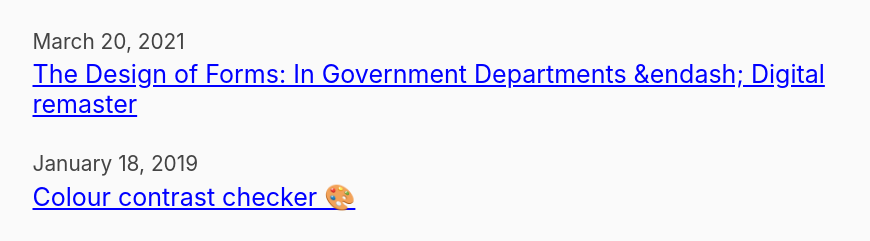
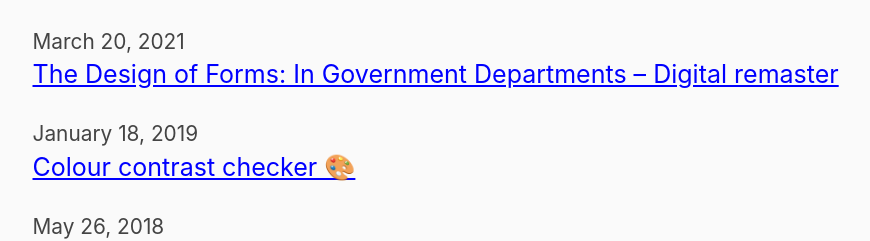
Before and after one commit to NickColley/nickcolley.co.uk, an Eleventy site: page index.njk in a window 1280 px wide. Shown: the part 518-759 px from the top of the page, without its empty margins (195-1065 px from the left). Built offline with nearby package versions, Linux system fonts and the light colour scheme; Eleventy itself is replaced by a stand-in of ours; files that its build step writes are made by us from their sources; a web font is replaced by a local one.

Commit message:
Update index.njk

```diff
--- a/index.njk
+++ b/index.njk
@@ -37,7 +37,7 @@ layout: layouts/default.njk
 
       <h3 class="post-list-heading">
         <a class="post-link" href="https://design-of-forms.online">
-          The Design of Forms: In Government Departments &endash; Digital remaster
+          The Design of Forms: In Government Departments &ndash; Digital remaster
         </a>
       </h3>
     </li>
```
